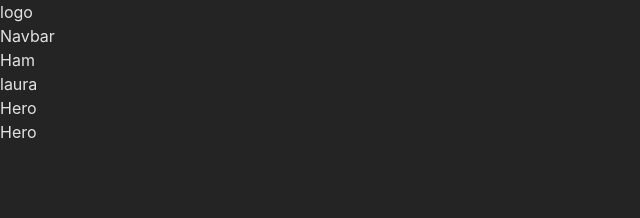
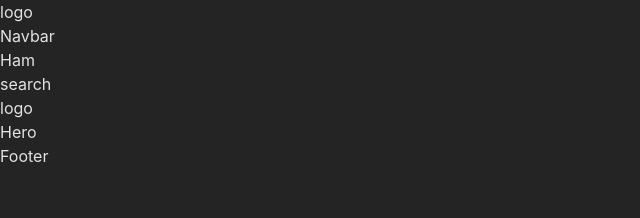
Before and after one commit to reasonAND/website, a React (Vite) app: page / in a window 1280 px wide. Shown: the top 218 px of the page, without its empty margins (0-640 px from the left). Built offline with nearby package versions, Linux system fonts and the light colour scheme.

Commit message:
made structure

```diff
--- a/src/App.jsx
+++ b/src/App.jsx
@@ -3,6 +3,7 @@ import LocomotiveScroll from 'locomotive-scroll';
 
 import Hero from "./components/Hero"
 import Navbar from "./components/Navbar"
+import Footer from './components/Footer';
 
 
 function App() {
@@ -13,7 +14,7 @@ function App() {
     <>
       <Navbar />
       <Hero />
-      <Hero />
+      <Footer />
     </>
   )
 }
--- /dev/null
+++ b/src/components/Footer.jsx
@@ -0,0 +1,9 @@
+const Footer = () => {
+  return (
+    <div className="w-[100vw] h-[100vh] p-3">
+        Footer
+    </div>
+  )
+}
+
+export default Footer
--- a/src/components/Navbar.jsx
+++ b/src/components/Navbar.jsx
@@ -11,8 +11,13 @@ const Navbar = () => { // hides the navigation bar on scroll
       <div className="mobile sm:hidden">
         Ham
       </div>
-      <div className="desktop sm:flex hidden">
-        laura
+      <div className="desktop sm:flex sm:gap-6 hidden">
+        <div className="search">
+          search
+        </div>
+        <div className="ac-logo px-1">
+          logo
+        </div>
       </div>
 
     </div>
```
